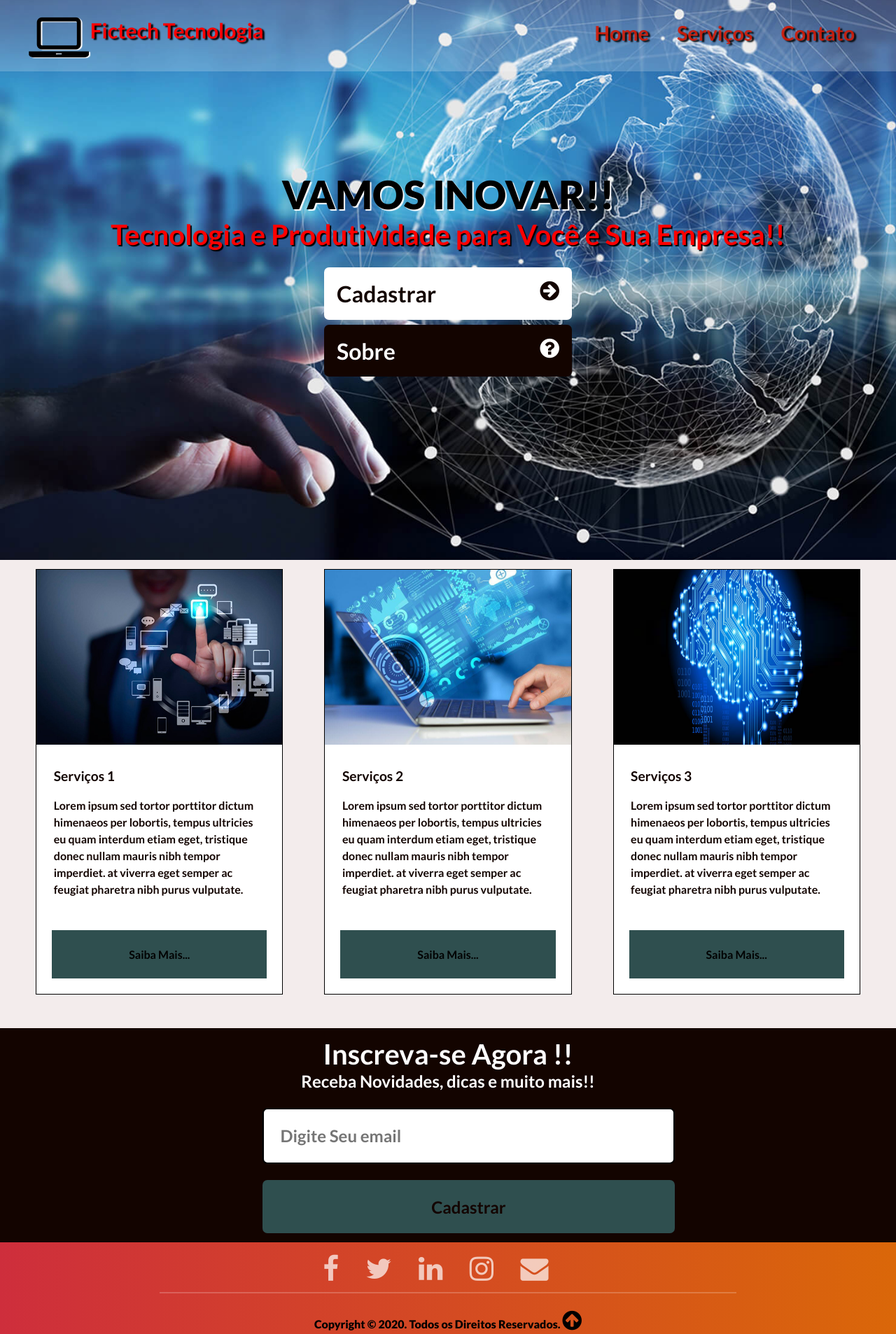
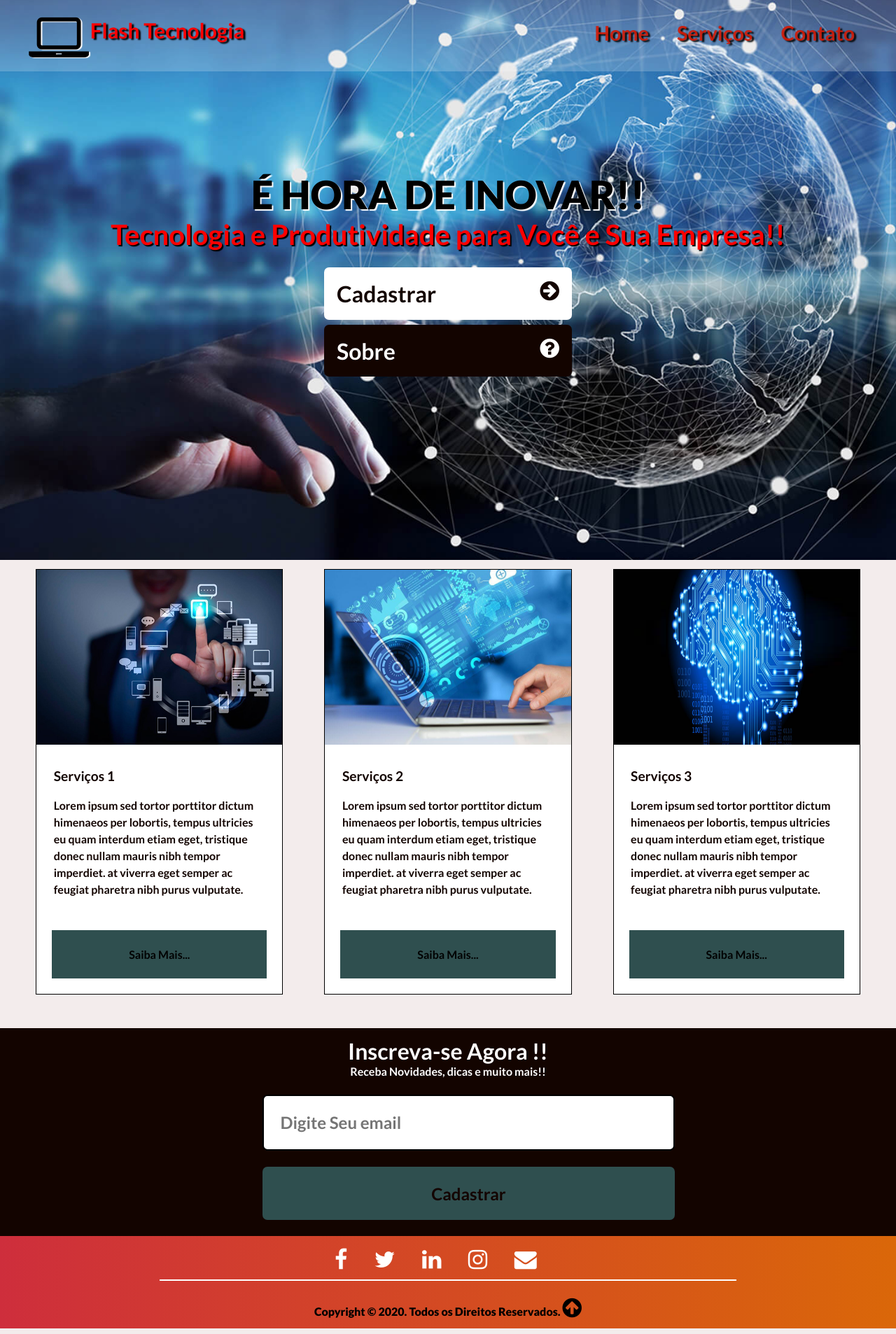
Before and after one commit to luizf-dev/fictech_tecnologia, a plain HTML site: page index.html in a window 1280 px wide. Shown: the top 1906 px of the page at 70% size. Drawn offline with nearby package versions, Linux system fonts and the light colour scheme.

Commit message:
alterações no layout

```diff
--- a/css/style.css
+++ b/css/style.css
@@ -26,8 +26,7 @@ img {
 }
 
 
-/*CONTAINER*/
-
+/*? CONTAINER*/
 .container {
     width: 100%;
     float: left;
@@ -36,9 +35,7 @@ img {
     background-color: transparent;
 }
 
-
-/*BG-COLORS*/
-
+/*? BG-COLORS*/
 .bg-gradient {
     background: linear-gradient(to right, #ce2e3c, #da6709);
 }
@@ -52,15 +49,13 @@ img {
 }
 
 
-/*HELPERS*/
-
+/* ? HELPERS*/
 .radius {
     border-radius: 7px;
 }
 
 
-/*CABECALHO*/
-
+/* ? CABECALHO*/
 .logo {
     width: 50px;
     height: 50px;
@@ -91,10 +86,7 @@ img {
     background-color: rgba(255, 255, 255, 0.2);
 }
 
-
-
-/*MENU*/
-
+/* ? MENU*/
 .menu {
     width: 100%;
     height: 100%;
@@ -135,9 +127,7 @@ img {
     font-size: 3.5em;
 }
 
-
-/*BANNER*/
-
+/* ? BANNER*/
 .home {
     background-image: url(../img/01.jpg);
     height: 100vh;
@@ -155,7 +145,7 @@ img {
     color: #000;
     font-weight: 900;
     text-shadow: #fff 2px 2px 1px;
-    margin-top: 45%;
+    margin-top: 30%;
 }
 
 .title h3 {
@@ -249,9 +239,7 @@ img {
     line-height: 1.5em;
 }
 
-
-/*NEWSLETTER*/
-
+/* ?NEWSLETTER*/
 .newsletter h2 {
     font-size: 1.5em;
     color: #fff;
@@ -279,6 +267,7 @@ img {
     padding: 5%;
     cursor: pointer;
     margin-top: 2%;
+    margin-bottom: 15px;
 }
 
 .newsletter button:hover {
@@ -286,11 +275,10 @@ img {
 }
 
 
-/*RODAPÉ*/
-
+/* ?RODAPÉ*/
 .social-icons a {
-    font-size: 2.5em;
-    color: rgba(255, 255, 255, 0.7);
+    font-size: 2em;
+    color: #fff;
     margin-right: 3%;
 }
 
@@ -306,7 +294,14 @@ img {
     margin-top: 2%;
     color: #000;
     font-weight: 900;
+    font-size: 1em;
 }
+
+hr{
+    border: 1px solid #fff;
+    width: 70%;
+    margin: 10px auto;
+    }
 
 
 /*!MEDIA TYPES
@@ -314,20 +309,7 @@ img {
 /* !Pra monitores ou dispositivos com telas coloridas e resolução adequada.
 
 *Print
-/*?Para impressoras. Muito usado para dar uma versão de impressão do site.
-
-*EXEMPLO
-!@media screen and (min-width: 320px) {
-.title h2 {
-    font-size: 2.5em;
-    color: red;
-    font-weight: 700;
-}
-.title h3 {
-    font-size: 1.5em;
-    color: blue;
-}
-}
+/*?Para impressoras. Muito usado para dar uma versão de impressão do site. */
 
 
 /* ?SMALL DEVICES - SMARTPHONES*/
@@ -367,11 +349,11 @@ img {
     }
 
     .newsletter h2 {
-        font-size: 2.5em;
+        font-size: 2em;
     }
 
     .newsletter h3 {
-        font-size: 1.5em;
+        font-size: 1em;
     }
 
     .newsletter input {
@@ -386,10 +368,10 @@ img {
         width: 50%;
         height: 10%;
         margin-left: 5%;
+        margin-bottom: 10px;
         padding: 2%;
         font-size: 1.5em;
     }
-
 
     .servico {
         width: 30%;
@@ -409,14 +391,6 @@ img {
 
         display: flex;
         /** Alinhamento uma ao lado da outra*/
-    }
-
-
-
-    hr{
-        border: 1px solid rgba(255, 255, 255, 0.2);
-        width: 70%;
-        margin: 10px auto;
     }
 }
 
@@ -467,10 +441,4 @@ img {
         margin-top: 11%;
     }
 
-    hr{
-        border: 1px solid rgba(255, 255, 255, 0.2);
-        width: 70%;
-        margin: 10px auto;
-    }
-
 }
--- a/index.html
+++ b/index.html
@@ -1,26 +1,24 @@
 <!DOCTYPE html>
 <html lang="pt-br">
-
     <head>
         <meta charset="UTF-8">
-    <title>Fictech Tecnologia</title>
+        <title>Flash Tecnologia</title>
         <meta name="viewport" content="width=device-width, initial-scale=1.0">
-    <meta name="description" content="Agência especializada em Marketing Digital">
-    <meta name="keywords" content="Agência Digital, Marketing, Sites, Sistemas">
+        <meta name="description" content="Agência especializada em Marketing e Desenvolvimento.">
+        <meta name="keywords" content="Agência Digital, Marketing, Sites, Sistemas, Aplicativos.">
         <meta name="robots" content="index, follow">
         <meta name="author" content="Luiz Fernando">
         <link rel="stylesheet" href="css/style.css">
         <link rel="stylesheet" href="https://maxcdn.bootstrapcdn.com/font-awesome/4.5.0/css/font-awesome.min.css">
         <link href="https://fonts.googleapis.com/css2?family=Lato:ital,wght@0,700;0,900;1,400;1,900&display=swap" rel="stylesheet">
-    <link rel="icon" href="./img/globo.svg">
+        <link rel="icon" href="./img/laptop.svg">
     </head>
-
 <body>
     <div class="home" id="home">
         <header class="cabecalho container">
             <a href="index.html">
                 <h3 class="logo"><i class="fa fa-laptop"></i></h3>
-            <h2 class="titulo">Fictech Tecnologia</h2>
+                <h2 class="titulo">Flash Tecnologia</h2>
             </a>
             <button class="btn-menu bg-black"><i class="fa fa-bars fa-lg"></i></button>
 
@@ -28,15 +26,15 @@
                 <a class="btn-close"><i class="fa fa-times"></i></a>
                 <ul>
                     <li><a href="index.html">Home</a></li>
-                <li><a href="#servicos">Serviços</a></li>
-                <li><a href="#contato">Contato</a></li>
+                    <li><a href="index.html">Serviços</a></li>
+                    <li><a href="index.html">Contato</a></li>
                 </ul>
             </nav>
         </header>
 
         <div class="banner container">
             <div class="title">
-            <h2>VAMOS INOVAR!!</h2>
+                <h2>É HORA DE INOVAR!!</h2>
                 <h3>Tecnologia e Produtividade para Você e Sua Empresa!!</h3>
             </div>
             <div class="buttons">
@@ -56,7 +54,6 @@
                 <div class="button-servico">
                     <button class="saiba-mais">Saiba Mais...</button>
                 </div>
-
             </article>
 
             <article class="servico bg-white">
@@ -82,7 +79,7 @@
             </article>
         </main>
 
-    <!--NEWSLETTER-->
+        <!-- ?NEWSLETTER-->
         <section class="newsletter container bg-black">
             <h2>Inscreva-se Agora !! </h2>
             <h3>Receba Novidades, dicas e muito mais!! </h3>
@@ -92,8 +89,7 @@
             </form>
         </section>
 
-    <!--RODAPÉ-->
-
+        <!-- ?RODAPÉ-->
         <footer class="rodape container bg-gradient" id="contato">
             <div class="social-icons">
                 <a href=""><i class="fa fa-facebook"></i></a>
@@ -104,25 +100,20 @@
             </div><hr>
             <p class="copyright">
                 Copyright ©  2020. Todos os Direitos Reservados.
-            <a style="color: #000;" href="#home"><i class="fa fa-arrow-circle-up fa-2x"></i></a>
+                <a style="color: #000;" href="index.html"><i class="fa fa-arrow-circle-up fa-2x"></i></a>
             </p>
         </footer>
 
-
-
-    <!--JQUERY-->
+        <!-- ! JQUERY-->
         <script src="https://code.jquery.com/jquery-3.5.1.min.js"></script>
         <script>
             $(".btn-menu").click(function() {
                 $(".menu").show();
             });
 
-
             $(".btn-close").click(function() {
                 $(".menu").hide();
             });
         </script>
-
     </body>
-
 </html>
```
Lines whose indentation alone changed are shown as unchanged.
